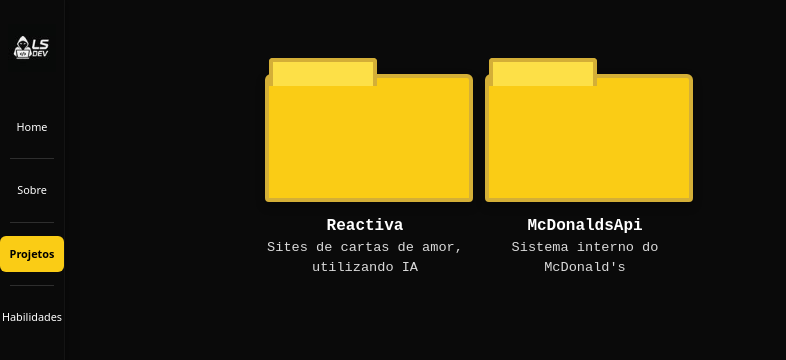
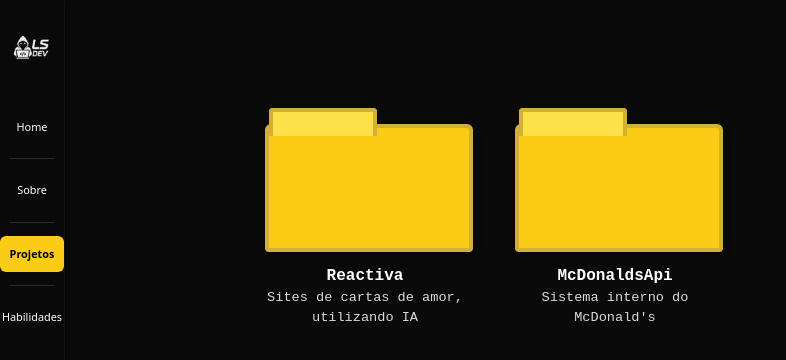
Before and after one commit to Lucca-shizuru/Portfolio, a React (Vite) app: page /projetos in a window 1280 px wide. Shown: the top 360 px of the page, without its empty margins (0-786 px from the left). Built offline with nearby package versions, Linux system fonts and the light colour scheme.

Commit message:
refactor/ alteração no gap entre as pastas

```diff
--- a/src/Pages/Projects.jsx
+++ b/src/Pages/Projects.jsx
@@ -15,13 +15,13 @@
     const styles = {
         container: {
             marginLeft: isMobile ? 80 : 80,
-            padding: '50px 1px',
+            padding: '100px 1px',
             minHeight: '50vh',
             backgroundColor: '#0a0a0a',
             display: 'flex',
             flexWrap: 'wrap',
             justifyContent: 'flex-start',
-            gap: '20px',
+            gap: '50px',
         },
         pastaWrapper: {
             width: isMobile ? '90%' : '200px',
```
